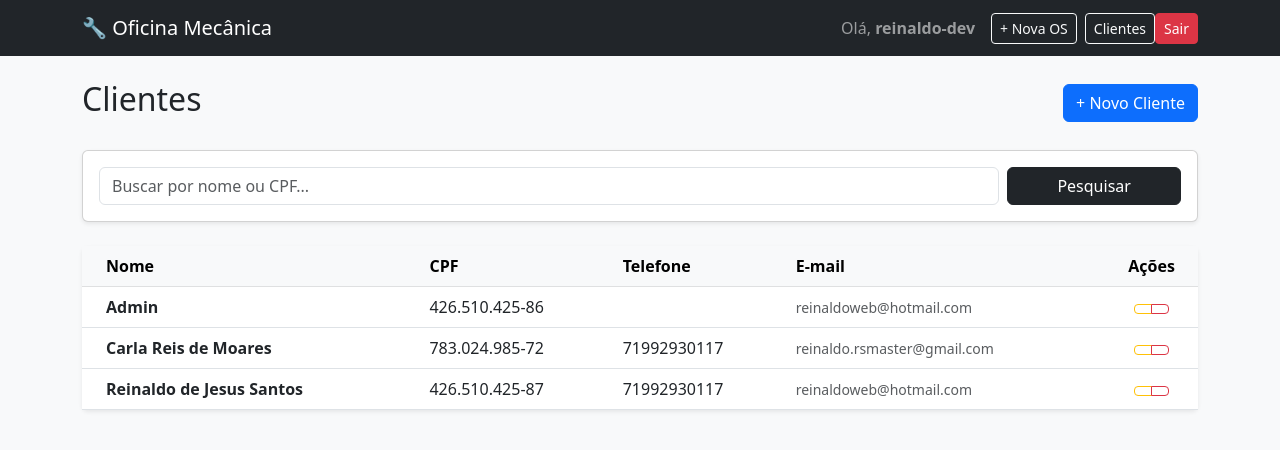
After one commit to ReinaldoJSantos/gestao-oficina-mecanica, a Django app: page /oficina/clientes/ in a window 1280 px wide. The commit adds this page. Shown: the top 450 px of the page. Run offline with Django 3.2, Linux system fonts and the light colour scheme; a user stored in the database is signed in; data comes from the database, SQL or seed files in the repository; both versions use the stored data as it was after the commit.

Commit message:
feat: implementa gestão completa de clientes com busca por nome/CPF

```diff
--- a/gestao/templates/gestao/base.html
+++ b/gestao/templates/gestao/base.html
@@ -17,6 +17,7 @@
                     Olá, <strong>{{ user.username }}</strong>
                 </span>
                 <a href="{% url 'nova_os' %}" class="btn btn-sm btn-outline-light me-2">+ Nova OS</a>
+                <a class="btn btn-sm btn-outline-light" href="{% url 'lista_clientes' %}">Clientes</a>
                 <a href="/admin/logout/" class="btn btn-sm btn-danger">Sair</a>
                 {% endif %}
             </div>
--- /dev/null
+++ b/gestao/templates/gestao/lista_clientes.html
@@ -0,0 +1,70 @@
+{% extends 'gestao/base.html' %}
+
+{% block content %}
+<div class="d-flex justify-content-between align-items-center mb-4">
+    <h2><i class="bi bi-people-fill text-primary"></i> Clientes</h2>
+    <a href="{% url 'novo_cliente' %}" class="btn btn-primary">+ Novo Cliente</a>
+</div>
+
+<div class="card shadow-sm mb-4">
+    <div class="card-body">
+        <form method="GET" class="row g-2">
+            <div class="col-md-10">
+                <input type="text" name="search" class="form-control" placeholder="Buscar por nome ou CPF..."
+                    value="{{ busca|default:'' }}">
+            </div>
+            <div class="col-md-2">
+                <button type="submit" class="btn btn-dark w-100">
+                    <i class="bi bi-search"></i> Pesquisar
+                </button>
+            </div>
+        </form>
+    </div>
+</div>
+
+<div class="card shadow-sm border-0">
+    <div class="card-body p-0">
+        <div class="table-responsive">
+            <table class="table table-hover align-middle mb-0">
+                <thead class="table-light">
+                    <tr>
+                        <th class="ps-4">Nome</th>
+                        <th>CPF</th>
+                        <th>Telefone</th>
+                        <th>E-mail</th>
+                        <th class="text-center">Ações</th>
+                    </tr>
+                </thead>
+                <tbody>
+                    {% for cliente in clientes %}
+                    <tr>
+                        <td class="ps-4 fw-bold">{{ cliente.nome }}</td>
+                        <td>{{ cliente.cpf }}</td>
+                        <td>{{ cliente.telefone }}</td>
+                        <td class="text-muted small">{{ cliente.email }}</td>
+                        <td class="text-center">
+                            <div class="btn-group">
+                                <a href="{% url 'editar_cliente' cliente.id %}" class="btn btn-sm btn-outline-warning"
+                                    title="Editar">
+                                    <i class="bi bi-pencil"></i>
+                                </a>
+                                <a href="{% url 'excluir_cliente' cliente.id %}" class="btn btn-sm btn-outline-danger"
+                                    title="Excluir">
+                                    <i class="bi bi-trash"></i>
+                                </a>
+                            </div>
+                        </td>
+                    </tr>
+                    {% empty %}
+                    <tr>
+                        <td colspan="5" class="text-center py-5 text-muted">
+                            Nenhum cliente encontrado para a busca "{{ busca }}".
+                        </td>
+                    </tr>
+                    {% endfor %}
+                </tbody>
+            </table>
+        </div>
+    </div>
+</div>
+{% endblock %}
--- a/gestao/urls.py
+++ b/gestao/urls.py
@@ -8,11 +8,14 @@ urlpatterns = [
     path("os/pdf/<int:pk>/", views.gerar_pdf_os, name="gerar_pdf_os"),
     path("cliente/novo/", views.novo_cliente, name="novo_cliente"),
     path("veiculo/novo/", views.novo_veiculo, name="novo_veiculo"),
-    path("os/email/<int:pk>/", views.enviar_orcamento_email,
-         name="enviar_email_os"),
+    path("os/email/<int:pk>/", views.enviar_orcamento_email, name="enviar_email_os"),
     path("", views.dashboard, name="dashboard"),
     path("os/visualizar/<int:pk>/", views.detalhe_os, name="detalhe_os"),
     path("os/nova/", views.salvar_os, name="nova_os"),
     path("os/editar/<int:pk>/", views.salvar_os, name="editar_os"),
     path("os/excluir/<int:pk>/", views.excluir_os, name="excluir_os"),
+    path("clientes/", views.lista_clientes, name="lista_clientes"),
+    path("cliente/novo/", views.salvar_cliente, name="novo_cliente"),
+    path("cliente/editar/<int:pk>/", views.salvar_cliente, name="editar_cliente"),
+    path("cliente/excluir/<int:pk>/", views.excluir_cliente, name="excluir_cliente"),
 ]
--- a/gestao/views.py
+++ b/gestao/views.py
@@ -14,6 +14,7 @@ from django.contrib.auth.decorators import login_required
 from django.template.loader import render_to_string
 from django.http import HttpResponse
 from weasyprint import HTML
+from django.db.models import Q
 
 
 @login_required
@@ -51,11 +52,13 @@ def novo_cliente(request):
     if request.method == "POST":
         nome = request.POST.get("nome")
         email = request.POST.get("email")
-        cpf = request.POST.GET("CPF")
-        Cliente.object.create(nome=nome,
-                              email=email, cpf=cpf)
-        return redirect("novo_veiculo")
-    return render(request, "gestao/form_clinete.html")
+        cpf = request.POST.get("cpf")
+        Cliente.objects.create(
+            nome=nome,
+            email=email,
+            cpf=cpf)
+        return redirect("novo_cliente")
+    return render(request, "gestao/form_cliente.html")
 
 
 # View simples para cadastrar veiculo
@@ -275,3 +278,67 @@ def excluir_os(request, pk):
         'obj': os,
         'tipo': 'Orem de serviço'
     })
+
+
+@login_required
+def lista_clientes(request):
+    busca = request.GET.get('search')
+
+    if busca:
+        # Filtra por nome ou cpf que contenha o termo buscado
+        clientes = Cliente.objects.filter(
+            Q(nome__incontains=busca) | Q(cpf__incontains=busca)
+        ).order_by('nome')
+    else:
+        clientes = Cliente.objects.all().order_by('nome')
+
+    return render(request, 'gestao/lista_clientes.html', {
+        'clientes': clientes,
+        'busca': busca
+    })
+
+
+@login_required
+def salvar_cliente(request, pk=None):
+    # Se houver um pk, busca o cliente para editar, senão cria um novo
+    cliente = get_object_or_404(Cliente, pk=pk) if pk else None
+
+    if request.method == 'POST':
+        nome = request.POST.get('nome'),
+        email = request.POST.get('email')
+        telefone = request.POST.get('telefone'),
+        cpf = request.POST.get('cpf')
+
+        if cliente:
+            # Atualiza cliente existente
+            cliente.nome = nome
+            cliente.email = email
+            cliente.telefone = telefone
+            cliente.cpf = cpf
+            cliente.save()
+        else:
+            # Cria novo cliente
+            Cliente.objects.create(
+                nome=nome,
+                email=email,
+                telefone=telefone,
+                cpf=cpf
+            )
+        return redirect('lista_clientes')
+    return render(request, 'gestao/form_cliente.html', {
+        'cliente': cliente
+    })
+
+
+@login_required
+def excluir_cliente(request, pk):
+    cliente = get_object_or_404(*Cliente, pk=pk)
+
+    if request.method == 'POST':
+        cliente.delete()
+
+        return ('lista_clientes')
+    return render(request, 'gestao/confirmar_exclusao.html', {
+        'obj': cliente,
+        'tipo': 'Cliente'
+    })
```
Also changed, not shown: gestao/templates/gestao/form_cliente.html (added, +39 -0 lines), db.sqlite3.
